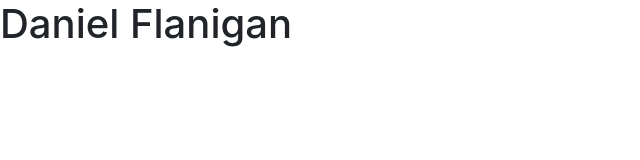
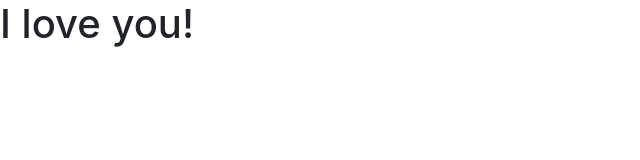
Before and after one commit to danielflanigan/danielflanigan.github.io, a plain HTML site: page index.html in a window 1280 px wide. Shown: the whole page, without its empty margins (0-640 px from the left). Drawn offline with nearby package versions, Linux system fonts and the light colour scheme.

Commit message:
Content test

```diff
--- a/index.html
+++ b/index.html
@@ -11,7 +11,7 @@
     <title>Daniel Flanigan</title>
   </head>
   <body>
-    <h1>Daniel Flanigan</h1>
+    <h1>I love you!</h1>
 
     <!-- Optional JavaScript -->
     <!-- jQuery first, then Popper.js, then Bootstrap JS -->
```
